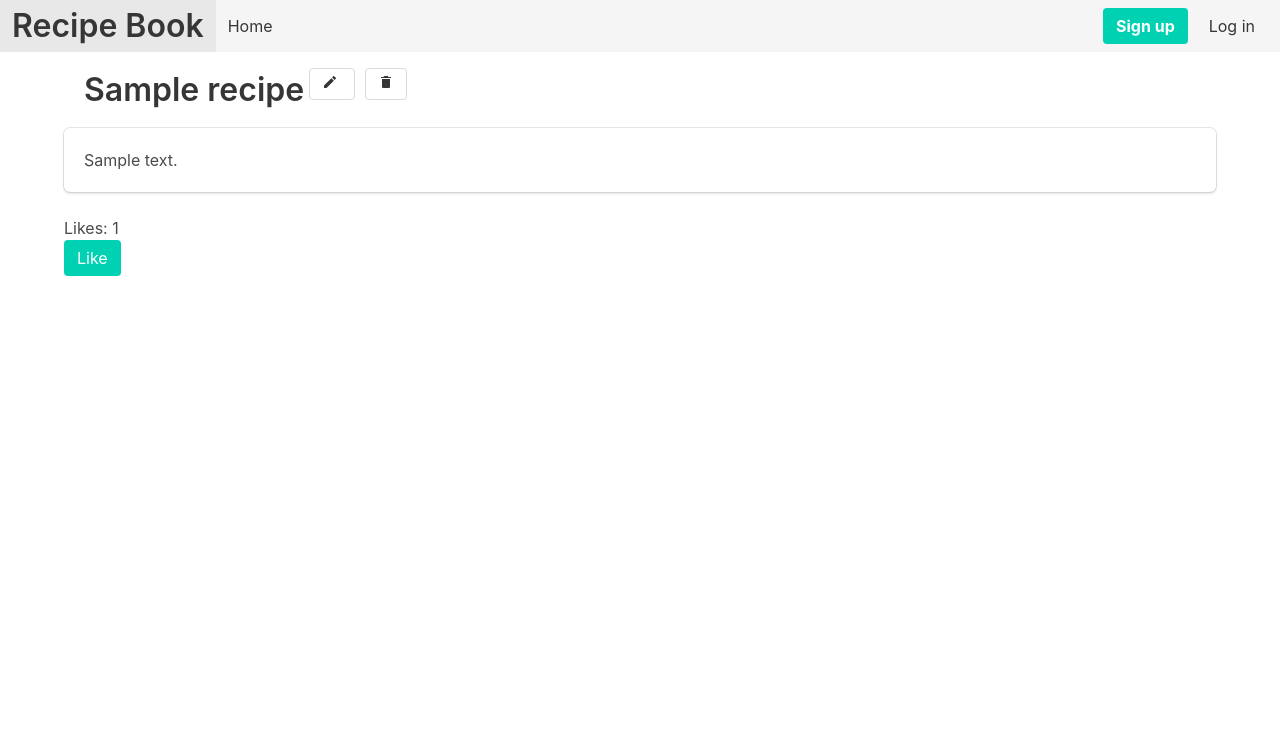
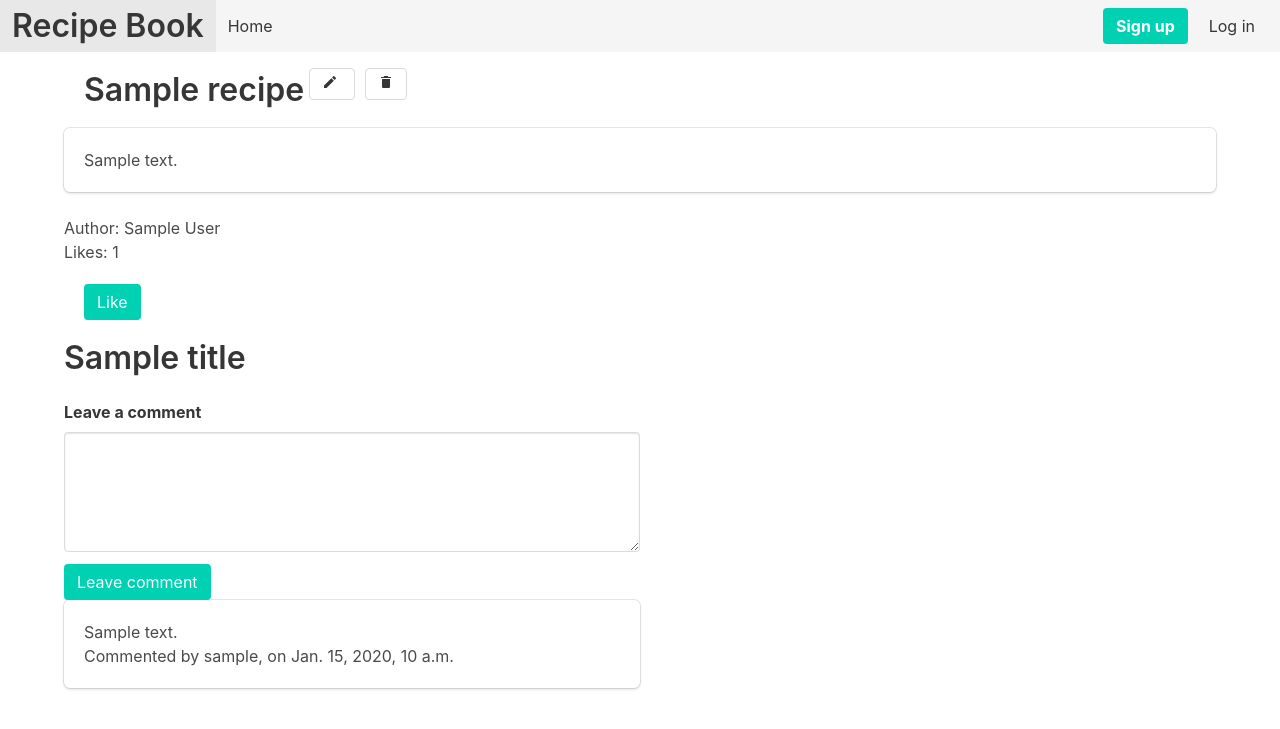
Before and after one commit to angnabo/RecipeApp, a Django app: template recipeApp/templates/recipes/recipe_details.html in a window 1280 px wide. Shown: the top 729 px of the page. Run offline with Django 3.2, Linux system fonts and the light colour scheme; tables that the repository leaves empty hold one stand-in row (values such as "Sample post"); the template is opened without the code that fills it: values that come from a table or form of the project are taken from there, most other values are stand-ins (such as "Sample title", 1, 10 or a date in 2020).

Commit message:
added add comment form view

```diff
--- a/recipeApp/recipes/admin.py
+++ b/recipeApp/recipes/admin.py
@@ -1,4 +1,5 @@
 from django.contrib import admin
-from .models import Recipe
+from .models import Recipe, Comment
 
 admin.site.register(Recipe)
+admin.site.register(Comment)
--- a/recipeApp/recipes/factories.py
+++ b/recipeApp/recipes/factories.py
@@ -4,10 +4,10 @@ from datetime import datetime, timezone
 class RecipeFactory:
 
     @staticmethod
-    def create(form, user):
+    def create(form, author):
         form.full_clean()
         recipe = form.save(commit=False)
         recipe.created_date = datetime.now()
         recipe.likes = 0
-        recipe.user = user
+        recipe.author = author
         return recipe
--- a/recipeApp/recipes/models.py
+++ b/recipeApp/recipes/models.py
@@ -14,5 +14,8 @@ class Recipe(models.Model):
 
 
 class Comment(models.Model):
-    recipe = models.ForeignKey(Recipe, on_delete=models.DO_NOTHING)
+    recipe = models.ForeignKey(Recipe, related_name='comments', on_delete=models.DO_NOTHING)
     user = models.ForeignKey(User, on_delete=models.DO_NOTHING)
+    content = models.TextField(blank=False, validators=[MinLengthValidator(1)])
+    created_date = models.DateTimeField('created_date')
+    likes = models.IntegerField()
--- a/recipeApp/recipes/urls.py
+++ b/recipeApp/recipes/urls.py
@@ -11,5 +11,6 @@ urlpatterns = [
     path('<int:recipe_id>/delete/', views.delete, name='delete'),
     path('<int:recipe_id>/', views.details, name='details'),
     path('<int:recipe_id>/like/', views.like, name='like'),
-    path('<int:recipe_id>/dislike/', views.dislike, name='dislike')
+    path('<int:recipe_id>/dislike/', views.dislike, name='dislike'),
+    path('add_comment', views.add_comment, name='add_comment')
 ]
--- /dev/null
+++ b/recipeApp/templates/recipes/add_comment.html
@@ -0,0 +1,21 @@
+
+{% block body %}
+
+<div class="container">
+    <h1 class="title">{{title}}</h1>
+    <form method="post" action="{% url 'recipes:add_comment' %}"  class="width-50">
+        {% csrf_token %}
+        <input type="hidden" name="recipe_id" value="{{ recipe_id }}">
+
+        <label class="label">Leave a comment</label>
+        <div class="field">
+            <textarea class="textarea" name="content"></textarea>
+        </div>
+
+        <div class="field">
+            <button type="submit" class="button is-primary">Leave comment</button>
+        </div>
+
+    </form>
+</div>
+{% endblock %}
--- a/recipeApp/templates/recipes/recipe_details.html
+++ b/recipeApp/templates/recipes/recipe_details.html
@@ -14,11 +14,23 @@
             </a>
         </div>
         <div class="box"><p class="whitespace-pre-wrap">{{ recipe.content }}</p></div>
+        <p>Author: {{ recipe.author.full_name }}</p>
         <p>Likes: {{ recipe.likes }}</p>
 
-        <form action="{% url 'recipes:like' recipe.id %}" method="post">
+        <form class="padding-20" action="{% url 'recipes:like' recipe.id %}" method="post">
             {% csrf_token %}
             <input type="submit" class="button is-primary" value="Like">
         </form>
+
+        {% include "recipes/add_comment.html" with recipe_id=recipe.id %}
+
+        {% if recipe.comments %}
+            {% for comment in recipe.comments.all %}
+                <div class="box width-50">
+                    <p class="whitespace-pre-wrap">{{ comment.content }}</p>
+                    <p class="whitespace-pre-wrap">Commented by {{ comment.user.username }}, on {{ comment.created_date }}</p>
+                </div>
+        {% endfor %}
+    {% endif %}
     </div>
 {% endblock %}
--- a/recipeApp/templates/recipes/recipe_table.html
+++ b/recipeApp/templates/recipes/recipe_table.html
@@ -4,7 +4,7 @@
         <tr>
             <th>Recipe</th>
             <th>Likes</th>
-            <th>User</th>
+            <th>Author</th>
             <th>Date</th>
             <th></th>
             <th></th>
@@ -16,7 +16,7 @@
             <tr style="line-height:60px;">
                 <td style="width:50%"><a href="{% url 'recipes:details' recipe.id %}">{{ recipe.name }}</a></td>
                 <td>{{ recipe.likes }}</td>
-                <td>{{ recipe.user.get_username }}</td>
+                <td>{{ recipe.author.full_name }}</td>
                 <td>{{ recipe.created_date }}</td>
                 <td>
                     <a aria-label="view" class="button margin-top-10"
```
Also changed, not shown: recipeApp/recipes/views.py (+11 -2 lines), recipeApp/recipes/migrations/0004_auto_20200218_1447.py (added), recipeApp/recipes/migrations/0005_auto_20200218_1512.py (added).
